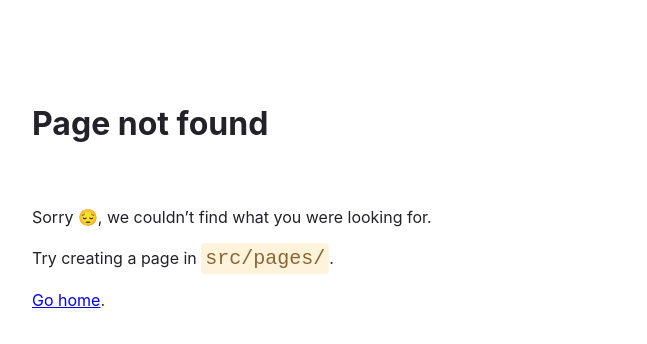
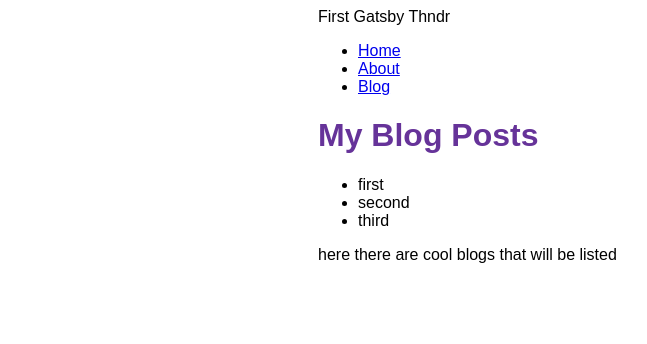
Before and after one commit to mohamedabady/thndr-gatsby, a Gatsby site: page /blog in a window 1280 px wide. Before the commit this address had no page. Shown: the whole page, without its empty margins (72-719 px from the left). Built offline with nearby package versions, Linux system fonts and the light colour scheme; Gatsby itself is replaced by a stand-in of ours.

Commit message:
[GAT-03][DATA-LAYER]: add source plugin to pull data from file system + add graphql queries to get this data inside react components either page or building block + add basic architecture of blog system

```diff
--- a/gatsby-config.js
+++ b/gatsby-config.js
@@ -3,8 +3,19 @@
  */
 module.exports = {
   siteMetadata: {
-    title: `Thndr`,
-    siteUrl: `https://www.yourdomain.tld`,
+    title: `First Gatsby Thndr`,
+    siteUrl: `https://thndr-gatsby.netlify.app/`,
+    description: "My first gatsby website to learn how to use gatsby framework",
   },
-  plugins: ["gatsby-plugin-image", "gatsby-plugin-sharp"],
+  plugins: [
+    "gatsby-plugin-image",
+    "gatsby-plugin-sharp",
+    {
+      resolve: "gatsby-source-filesystem",
+      options: {
+        name: `blog`,
+        path: `${__dirname}/blog`,
+      },
+    },
+  ],
 };
--- a/src/components/layout.js
+++ b/src/components/layout.js
@@ -6,10 +6,15 @@
   navLinks,
   navLinkItem,
   navLinkText,
+  siteTitle,
 } from "./layout.module.css";
+import { useStaticQuery, graphql } from "gatsby";
 
-const Layout = ({ pageTitle, children }) => (
+const Layout = ({ pageTitle, children }) => {
+  const data = useStaticQuery(siteQuery);
+  return (
     <div className={container}>
+      <header className={siteTitle}>{data.site.siteMetadata.title}</header>
       <nav>
         <ul className={navLinks}>
           <li className={navLinkItem}>
@@ -17,9 +22,14 @@
               Home
             </Link>
           </li>
-        <li>
+          <li className={navLinkItem}>
             <Link className={navLinkText} to="/about">
               About
+            </Link>
+          </li>
+          <li className={navLinkItem}>
+            <Link className={navLinkText} to="/blog">
+              Blog
             </Link>
           </li>
         </ul>
@@ -30,5 +40,18 @@
       </main>
     </div>
   );
+};
 
 export default Layout;
+
+const siteQuery = graphql`
+  query {
+    site {
+      siteMetadata {
+        title
+        siteUrl
+        description
+      }
+    }
+  }
+`;
--- a/src/components/layout.module.css
+++ b/src/components/layout.module.css
@@ -2,6 +2,12 @@
   margin: auto;
   max-width: 500px;
   font-family: sans-serif;
+}
+.site-title {
+  font-size: 3rem;
+  color: gray;
+  font-weight: 700;
+  margin: 3rem 0;
 }
 .heading {
   color: rebeccapurple;
--- /dev/null
+++ b/src/components/seo.js
@@ -0,0 +1,25 @@
+import * as React from "react";
+import { graphql, useStaticQuery } from "gatsby";
+
+const Seo = ({ title }) => {
+  const data = useStaticQuery(siteQuery);
+  return (
+    <title>
+      {title} | {data.site.siteMetadata.title}
+    </title>
+  );
+};
+
+export default Seo;
+
+const siteQuery = graphql`
+  query {
+    site {
+      siteMetadata {
+        title
+        siteUrl
+        description
+      }
+    }
+  }
+`;
--- a/src/pages/about.js
+++ b/src/pages/about.js
@@ -1,5 +1,6 @@
 import * as React from "react";
 import Layout from "../components/layout";
+import Seo from "../components/seo";
 
 const AboutPage = () => (
   <Layout pageTitle="About Thndr">
@@ -10,6 +11,6 @@
   </Layout>
 );
 
-export const Head = () => <title>About Thndr</title>;
+export const Head = () => <Seo title="About Thndr" />;
 
 export default AboutPage;
--- /dev/null
+++ b/src/pages/blog.js
@@ -0,0 +1,31 @@
+import * as React from "react";
+import Layout from "../components/layout";
+import Seo from "../components/seo";
+import { graphql } from "gatsby";
+
+const BlogPage = ({ data }) => {
+  return (
+    <Layout pageTitle="My Blog Posts">
+      <ul>
+        {data.allFile.nodes.map((node) => (
+          <li key={node.name}>{node.name}</li>
+        ))}
+      </ul>
+      <p>here there are cool blogs that will be listed</p>
+    </Layout>
+  );
+};
+
+export const Head = () => <Seo title="My Blog posts" />;
+
+export const query = graphql`
+  query {
+    allFile(filter: { sourceInstanceName: { eq: "blog" } }) {
+      nodes {
+        name
+      }
+    }
+  }
+`;
+
+export default BlogPage;
--- a/src/pages/index.js
+++ b/src/pages/index.js
@@ -1,6 +1,7 @@
 import * as React from "react";
 import Layout from "../components/layout";
 import { StaticImage } from "gatsby-plugin-image";
+import Seo from "../components/seo";
 
 const IndexPage = () => (
   <Layout pageTitle={"Home Page"}>
@@ -12,6 +13,6 @@
   </Layout>
 );
 
-export const Head = () => <title>Home Page</title>;
+export const Head = () => <Seo title="Home Page" />;
 
 export default IndexPage;
```
Also changed, not shown: blog/first.mdx (added), blog/second.mdx (added), blog/third.mdx (added). Lines whose indentation alone changed are shown as unchanged.
